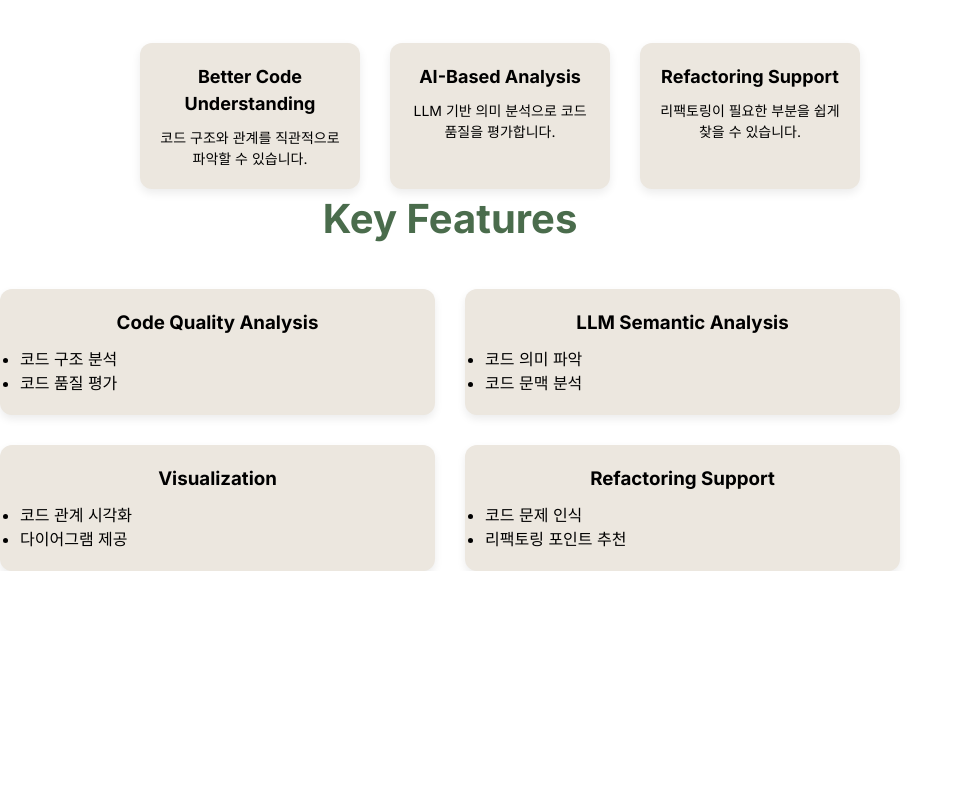
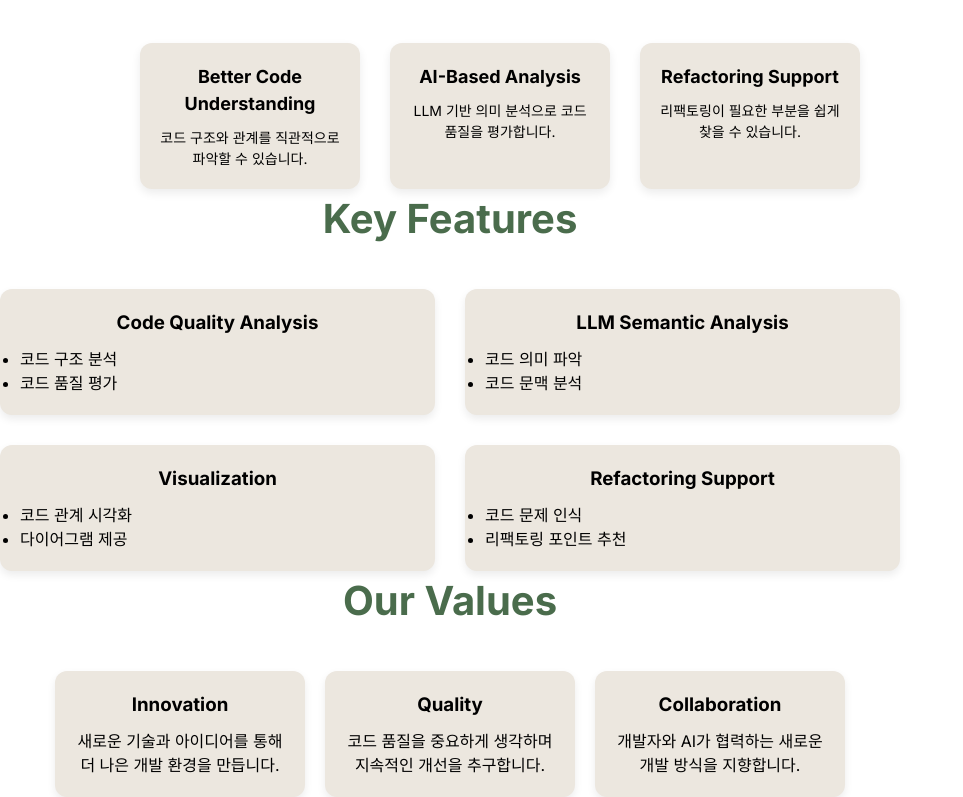
Before and after one commit to hoho715-park/refactory_frontend, a React (Vite) app: page /refactory_frontend/about-us in a window 1280 px wide. Shown: the part 315-1112 px from the top of the page, without its empty margins (0-963 px from the left). Before the commit the page ends 886 px from the top, so only its background shows below. Built offline with nearby package versions, Linux system fonts and the light colour scheme.

Commit message:
AboutUs_OurValues 페이지 추가

```diff
--- a/src/pages/AboutUs/AboutUs.jsx
+++ b/src/pages/AboutUs/AboutUs.jsx
@@ -4,6 +4,7 @@ import './AboutUs.css';
 import AboutRefactory from './AboutRefactory';
 import WhyRefactory from './WhyRefactory';
 import KeyFeatures from './KeyFeatures';
+import OurValues from './OurValues';
 
 export default function AboutUs() {
   return (
@@ -31,6 +32,11 @@ export default function AboutUs() {
         <KeyFeatures />
       </section>
 
+      {/* Our Values */}
+      <section className="about-section">
+        <OurValues />
+      </section>
+
     </div>
   );
 }
--- /dev/null
+++ b/src/pages/AboutUs/OurValues.css
@@ -0,0 +1,30 @@
+.ourvalues-container {
+  width: 100%;
+  max-width: 900px;
+  text-align: center;
+}
+
+.ourvalues-title {
+  font-size: 40px;
+  margin-bottom: 40px;
+  color: #4a6c4c;
+}
+
+.values-grid {
+  display: flex;
+  gap: 20px;
+  justify-content: center;
+}
+
+.value-card {
+  background: #ece7df;
+  padding: 20px;
+  border-radius: 12px;
+  width: 250px;
+
+  box-shadow: 0 4px 8px rgba(0,0,0,0.08);
+}
+
+.value-card h3 {
+  margin-bottom: 10px;
+}
--- /dev/null
+++ b/src/pages/AboutUs/OurValues.jsx
@@ -0,0 +1,30 @@
+import "./OurValues.css";
+
+export default function OurValues() {
+  return (
+    <div className="ourvalues-container">
+
+      <h2 className="ourvalues-title">Our Values</h2>
+
+      <div className="values-grid">
+
+        <div className="value-card">
+          <h3>Innovation</h3>
+          <p>새로운 기술과 아이디어를 통해 더 나은 개발 환경을 만듭니다.</p>
+        </div>
+
+        <div className="value-card">
+          <h3>Quality</h3>
+          <p>코드 품질을 중요하게 생각하며 지속적인 개선을 추구합니다.</p>
+        </div>
+
+        <div className="value-card">
+          <h3>Collaboration</h3>
+          <p>개발자와 AI가 협력하는 새로운 개발 방식을 지향합니다.</p>
+        </div>
+
+      </div>
+
+    </div>
+  );
+}
```
